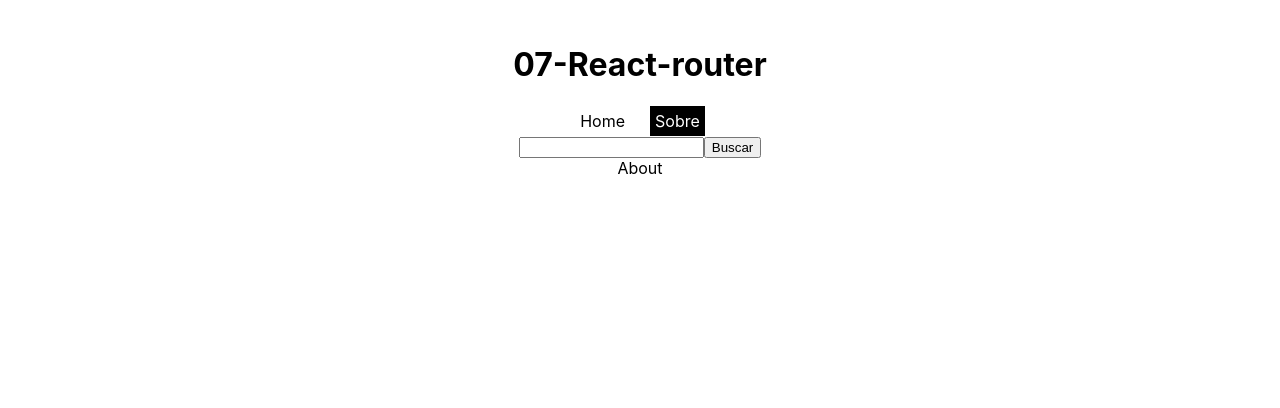
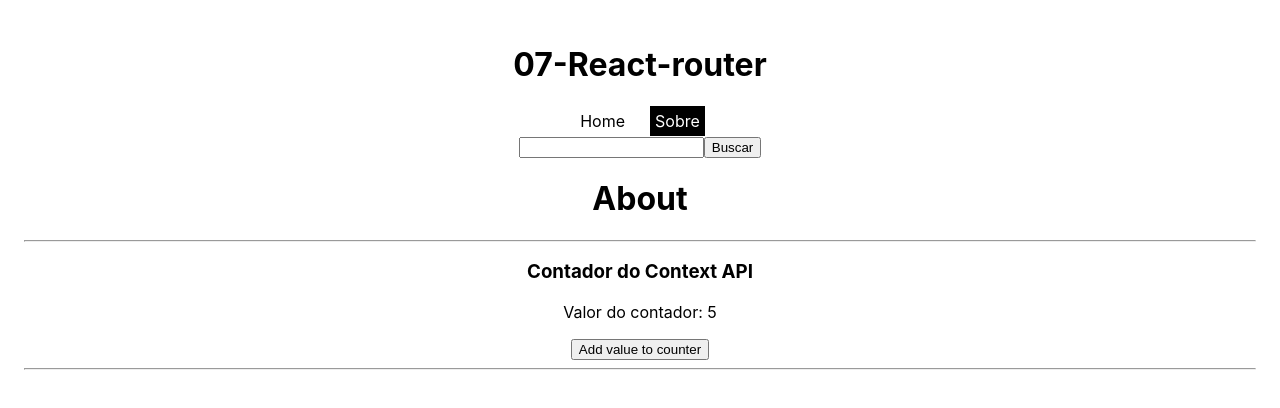
Before and after one commit to samueljdev/react-do-zero-a-maestria, a React (Vite) app: page /about in a window 1280 px wide. Shown: the top 408 px of the page. Built offline with nearby package versions, Linux system fonts and the light colour scheme.

Commit message:
03-alterando o contexto

```diff
--- /dev/null
+++ b/src/components/ChangeCounter.jsx
@@ -0,0 +1,14 @@
+import React, { useContext } from "react"
+import { CounterContext } from "../context/CounterContext"
+
+const ChangeCounter = () => {
+    const { counter, setCounter } = useContext(CounterContext)
+
+    return (
+        <div>
+            <button onClick={() => setCounter(counter + 1)}>Add value to counter</button>
+        </div>
+    )
+}
+
+export default ChangeCounter
--- a/src/pages/About.jsx
+++ b/src/pages/About.jsx
@@ -1,10 +1,19 @@
-import React from 'react'
+import React, { useContext } from 'react'
+import { CounterContext } from '../context/CounterContext'
 import "./About.css"
+import ChangeCounter from '../components/ChangeCounter'
 
 const About = () => {
+    const { counter } = useContext(CounterContext) // alterando contexto da aplicação
+
     return (
         <div>
-            About
+            <h1>About</h1>
+            <hr />
+            <h3>Contador do Context API</h3>
+            <p>Valor do contador: {counter}</p>
+            <ChangeCounter />
+            <hr />
         </div>
     )
 }
--- a/src/pages/Home.jsx
+++ b/src/pages/Home.jsx
@@ -3,12 +3,13 @@ import "./Home.css"
 import { UseFetch } from '../hooks/UseFetch'
 import { Link } from 'react-router-dom'
 import { CounterContext } from '../context/CounterContext'
+import ChangeCounter from '../components/ChangeCounter'
 
 const Home = () => {
     const url = "http://localhost:3000/products"
     const { data: items, error } = UseFetch(url)
 
-    const { counter } = useContext(CounterContext)
+    const { counter } = useContext(CounterContext) // alterando contexto da aplicação
 
     return (
         <div>
@@ -27,6 +28,7 @@ const Home = () => {
                 <hr />
                 <h3>Contador do Context API</h3>
                 <p>Valor do contador: {counter}</p>
+                <ChangeCounter />
                 <hr />
             </div>
         </div>
--- a/src/pages/Product.jsx
+++ b/src/pages/Product.jsx
@@ -1,6 +1,8 @@
-import React from 'react'
+import React, { useContext } from 'react'
 import { Link, useParams } from 'react-router-dom'
 import { UseFetch } from '../hooks/UseFetch'
+import ChangeCounter from '../components/ChangeCounter'
+import { CounterContext } from '../context/CounterContext'
 
 const Product = () => {
     const { id } = useParams()
@@ -10,6 +12,8 @@ const Product = () => {
 
     const { data: product, loading, error } = UseFetch(url)
     console.log(product)
+
+    const { counter } = useContext(CounterContext) // alterando contexto da aplicação
 
     return (
         <>
@@ -23,6 +27,13 @@ const Product = () => {
                     <Link to={`/products/${product.id}/info`}>Mais informações</Link> {/* nested router */}
                 </div>
             )}
+            <div>
+                <hr />
+                <h3>Contador do Context API</h3>
+                <p>Valor do contador: {counter}</p>
+                <ChangeCounter />
+                <hr />
+            </div>
         </>
     )
 }
--- a/src/pages/Search.jsx
+++ b/src/pages/Search.jsx
@@ -1,6 +1,8 @@
-import React from 'react'
+import React, { useContext } from 'react'
 import { useSearchParams, Link } from "react-router-dom"
 import { UseFetch } from "../hooks/UseFetch"
+import { CounterContext } from '../context/CounterContext'
+import ChangeCounter from '../components/ChangeCounter'
 
 const Search = () => {
     const [searchParams] = useSearchParams()
@@ -8,6 +10,8 @@ const Search = () => {
     const url = "http://localhost:3000/products?" + searchParams
 
     const { data: items } = UseFetch(url)
+
+    const { counter } = useContext(CounterContext) // alterando contexto da aplicação
 
     return (
         <div>
@@ -22,6 +26,13 @@ const Search = () => {
                         </li>
                     ))}
             </ul>
+            <div>
+                <hr />
+                <h3>Contador do Context API</h3>
+                <p>Valor do contador: {counter}</p>
+                <ChangeCounter />
+                <hr />
+            </div>
         </div>
     )
 }
```
